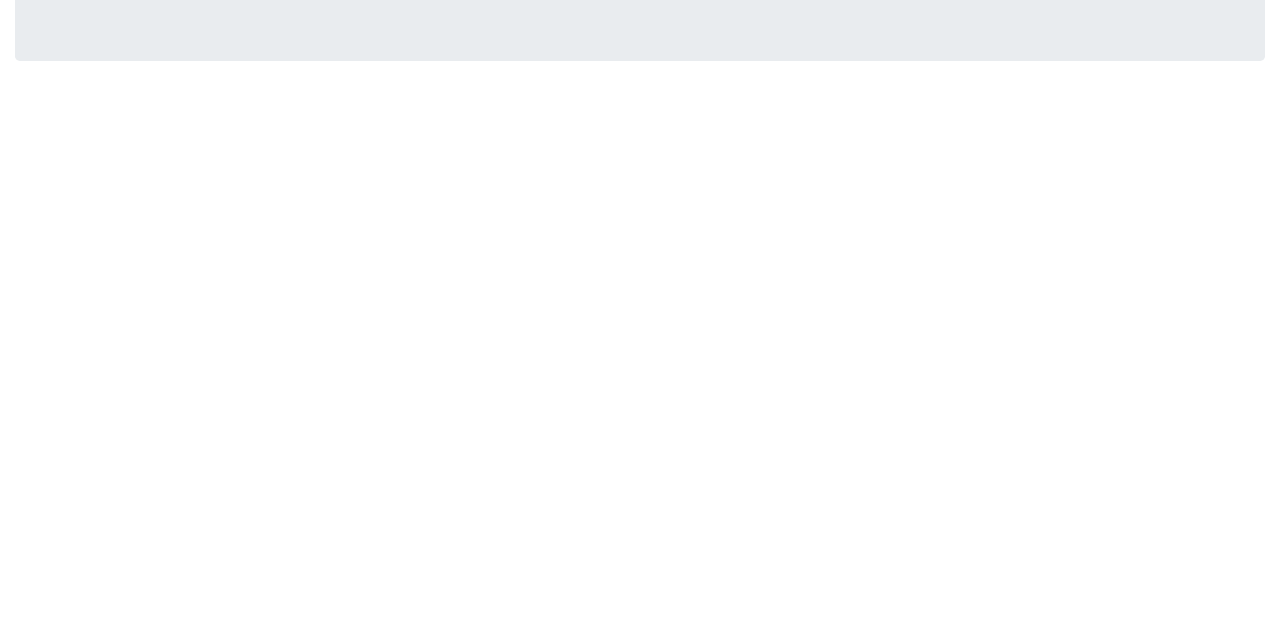
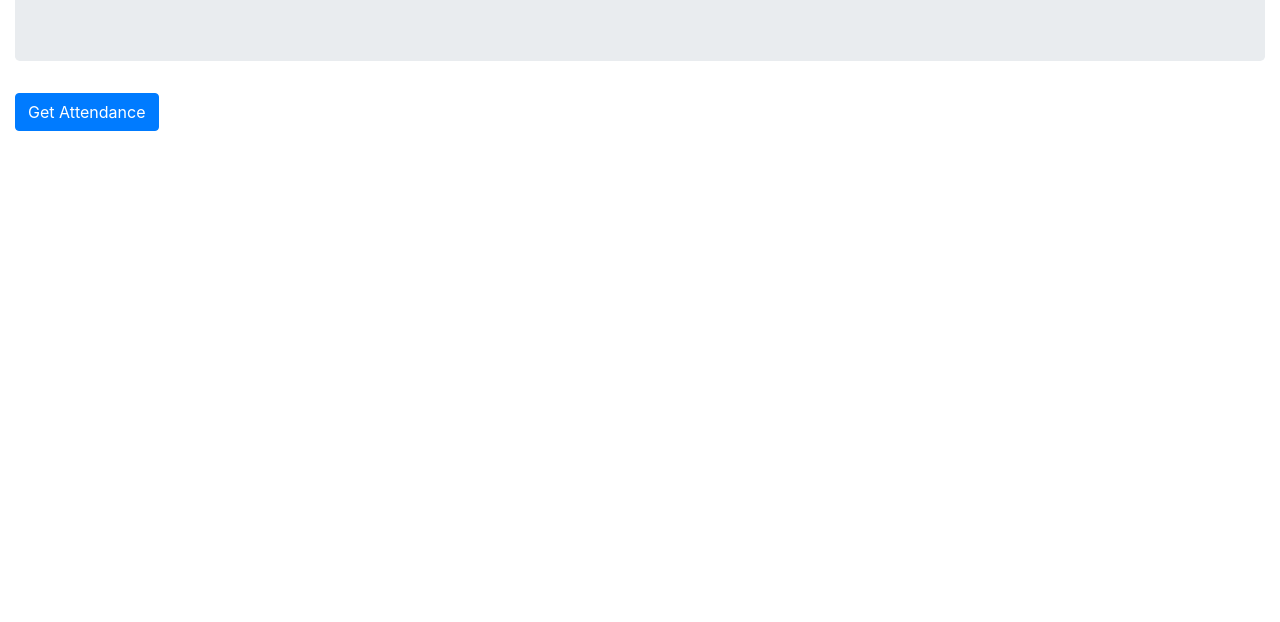
Before and after one commit to zkinsk/grade-search, a website built with Parcel: page src/index.html in a window 1280 px wide. Shown: the part 178-800 px from the top of the page. Built offline with nearby package versions, Linux system fonts and the light colour scheme.

Commit message:
add get attendance temporary button

```diff
--- a/src/index.html
+++ b/src/index.html
@@ -10,7 +10,6 @@
 </head>
 
 <body>
-
   <div class="alert alert-danger position-fixed w-100 d-none alert-danger" role="alert">
     A simple danger alert—check it out!
   </div>
@@ -20,7 +19,6 @@
   <div class="container-fluid">
     <div class="jumbotron">
       <div class="d-flex justify-content-center">
-
         <h1 class="display-4 mr-auto">Student Info</h1>
         <button class="logout-button btn btn-secondary my-auto d-none">Logout</button>
         <butt class="login-form-container mr-auto d-none">
@@ -39,6 +37,7 @@
           </button>
       </div>
     </div>
+    <div><button type="button" id="get-attendance" class="btn btn-primary">Get Attendance</button></div>
     <div class="row mb-4">
       <div class="assignment-buttons d-flex justify-content-center flex-wrap col-12"></div>
     </div>
@@ -47,10 +46,7 @@
     </div>
   </div>
   <footer>
-
   </footer>
-
-
   <script src="/assets/js/script.ts"></script>
 </body>
 
```
